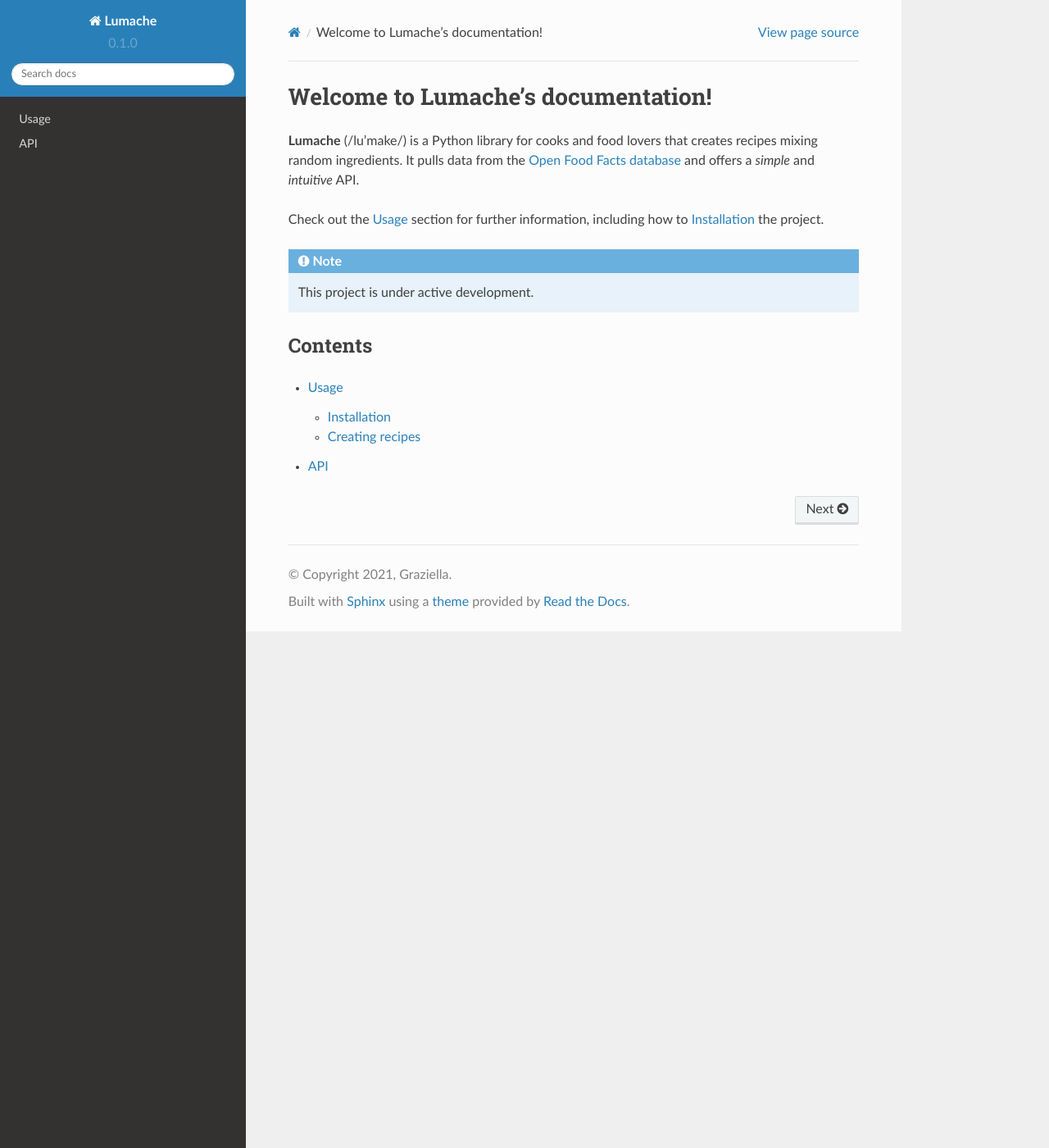
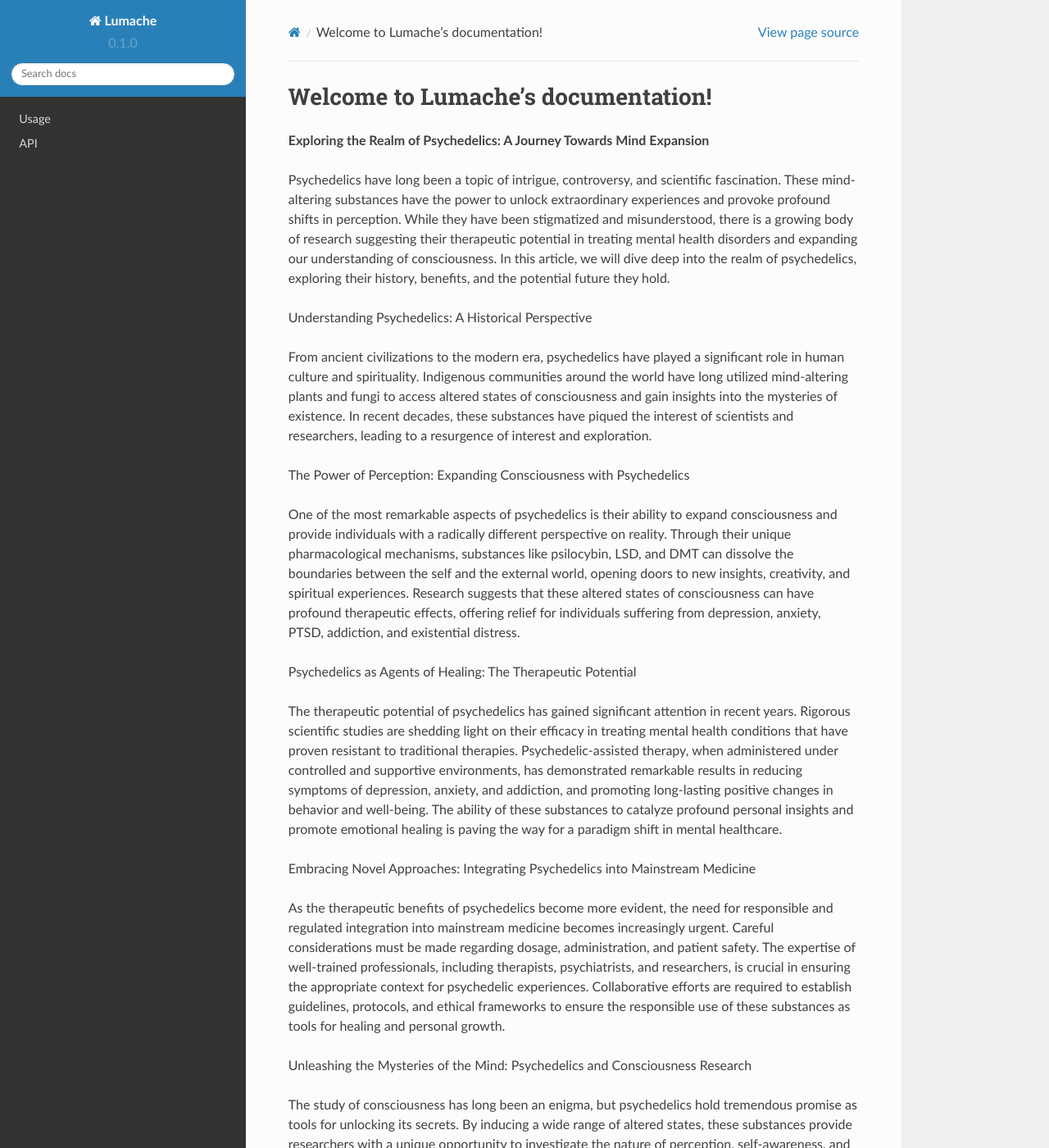
Before and after one commit to tripsitter01/tripsitter, a Sphinx documentation site: the page built from docs/source/index.rst, in a window 1280 px wide and 1400 px high. Shown: the whole window at 82% size. Built offline with Sphinx 7.4.7 and the Read the Docs theme 2.0.0, drawn with Linux system fonts in a browser that asks for light colours; some of the changed text lies outside the part shown.

Commit message:
Update index.rst

```diff
--- a/docs/source/index.rst
+++ b/docs/source/index.rst
@@ -1,14 +1,43 @@
 Welcome to Lumache's documentation!
 ===================================
 
-**Lumache** (/lu'make/) is a Python library for cooks and food lovers
-that creates recipes mixing random ingredients.
-It pulls data from the `Open Food Facts database <https://world.openfoodfacts.org/>`_
-and offers a *simple* and *intuitive* API.
+**Exploring the Realm of Psychedelics: A Journey Towards Mind Expansion**
 
-Check out the :doc:`usage` section for further information, including
-how to :ref:`installation` the project.
+Psychedelics have long been a topic of intrigue, controversy, and scientific fascination. These mind-altering substances have the power to unlock extraordinary experiences and provoke profound shifts in perception. While they have been stigmatized and misunderstood, there is a growing body of research suggesting their therapeutic potential in treating mental health disorders and expanding our understanding of consciousness. In this article, we will dive deep into the realm of psychedelics, exploring their history, benefits, and the potential future they hold.
 
+Understanding Psychedelics: A Historical Perspective
+
+From ancient civilizations to the modern era, psychedelics have played a significant role in human culture and spirituality. Indigenous communities around the world have long utilized mind-altering plants and fungi to access altered states of consciousness and gain insights into the mysteries of existence. In recent decades, these substances have piqued the interest of scientists and researchers, leading to a resurgence of interest and exploration.
+
+The Power of Perception: Expanding Consciousness with Psychedelics
+
+One of the most remarkable aspects of psychedelics is their ability to expand consciousness and provide individuals with a radically different perspective on reality. Through their unique pharmacological mechanisms, substances like psilocybin, LSD, and DMT can dissolve the boundaries between the self and the external world, opening doors to new insights, creativity, and spiritual experiences. Research suggests that these altered states of consciousness can have profound therapeutic effects, offering relief for individuals suffering from depression, anxiety, PTSD, addiction, and existential distress.
+
+Psychedelics as Agents of Healing: The Therapeutic Potential
+
+The therapeutic potential of psychedelics has gained significant attention in recent years. Rigorous scientific studies are shedding light on their efficacy in treating mental health conditions that have proven resistant to traditional therapies. Psychedelic-assisted therapy, when administered under controlled and supportive environments, has demonstrated remarkable results in reducing symptoms of depression, anxiety, and addiction, and promoting long-lasting positive changes in behavior and well-being. The ability of these substances to catalyze profound personal insights and promote emotional healing is paving the way for a paradigm shift in mental healthcare.
+
+Embracing Novel Approaches: Integrating Psychedelics into Mainstream Medicine
+
+As the therapeutic benefits of psychedelics become more evident, the need for responsible and regulated integration into mainstream medicine becomes increasingly urgent. Careful considerations must be made regarding dosage, administration, and patient safety. The expertise of well-trained professionals, including therapists, psychiatrists, and researchers, is crucial in ensuring the appropriate context for psychedelic experiences. Collaborative efforts are required to establish guidelines, protocols, and ethical frameworks to ensure the responsible use of these substances as tools for healing and personal growth.
+
+Unleashing the Mysteries of the Mind: Psychedelics and Consciousness Research
+
+The study of consciousness has long been an enigma, but psychedelics hold tremendous promise as tools for unlocking its secrets. By inducing a wide range of altered states, these substances provide researchers with a unique opportunity to investigate the nature of perception, self-awareness, and the underlying neural mechanisms of consciousness. Scientists are now utilizing advanced imaging techniques and combining them with the psychedelic experience to unravel the intricate workings of the mind. The findings from these studies have the potential to revolutionize our understanding of human consciousness and spark new insights across various scientific disciplines.
+
+Building a Foundation for Responsible Use: Education and Harm Reduction
+
+While psychedelics offer immense therapeutic and transformative potential, it is crucial to acknowledge the associated risks and practice harm reduction. Education and proper guidance are foundational in ensuring the safe and responsible use of these substances. Public awareness campaigns, rigorous scientific research, and the availability of evidence-based resources can help dispel myths, reduce stigma, and empower individuals with the knowledge to make informed decisions. Responsible psychedelic use demands respect for set and setting, accurate dosing, and integration support to maximize the potential benefits and minimize potential risks.
+
+Embracing the Future: A Paradigm Shift for Psychedelics
+
+As research continues to debunk myths surrounding psychedelics and shed light on their therapeutic potential, we stand at the precipice of a paradigm shift in the way we approach mental health and consciousness. Integrating these substances into mainstream medicine requires a comprehensive framework that encompasses education, regulation, and responsible implementation. By embracing the transformative power of psychedelics and dispelling long-held biases, we have the opportunity to unlock a new era of healing, self-discovery, and scientific inquiry.
+
+In conclusion, psychedelics are not simply recreational substances or tools of escapism. They are gateways to profound shifts in perception, personal growth, and a deeper understanding of the mysteries of the mind. With careful research, responsible integration, and supportive contexts, psychedelics have the potential to revolutionize mental healthcare and unlock new frontiers in consciousness exploration. It is time to embrace these substances with an open mind and collectively pave the way for a brighter future of healing and self-realization.
+
+Note: Please note that the content provided in this article is for informative purposes only and does not constitute medical or psychiatric advice. If you are considering the use of psychedelics for therapeutic purposes, it is crucial to consult with a qualified healthcare professional.
+
+Source: `Tripsitter <https://tripsitter.com/>`
 .. note::
 
    This project is under active development.
```
